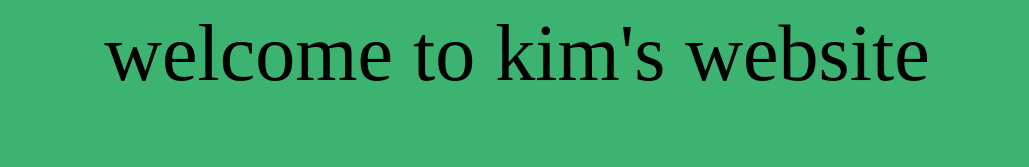
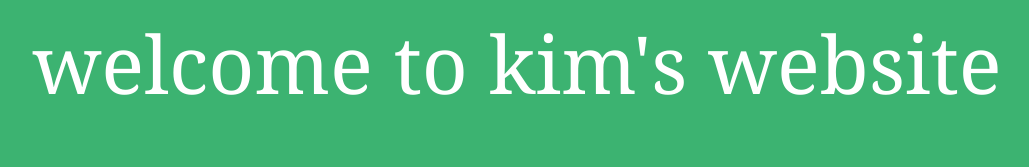
Before and after one commit to kimknguyen/kimknguyen, a plain HTML site: page index.html in a window 1280 px wide. Shown: the top 167 px of the page, without its empty margins (123-1152 px from the left). Drawn offline with Linux system fonts and the light colour scheme.

Commit message:
Update index.html

```diff
--- a/index.html
+++ b/index.html
@@ -4,8 +4,7 @@
 	</head>
 	<body style="background-color: mediumseagreen;">
 		<main style = "text-align: center;">
-            <p style="font-color: white;">
-			<p style="font-size: 80px;">welcome to kim's website</p>
+            <p style="font-family:Georgia; color:White; font-size: 80px;">welcome to kim's website</p>
 			<img src="https://i.gifer.com/2eP6.gif">
 			<p style="font-size: 45px;"><a href="reflection.html"> Week 1</a></p>
 			</main>
```
